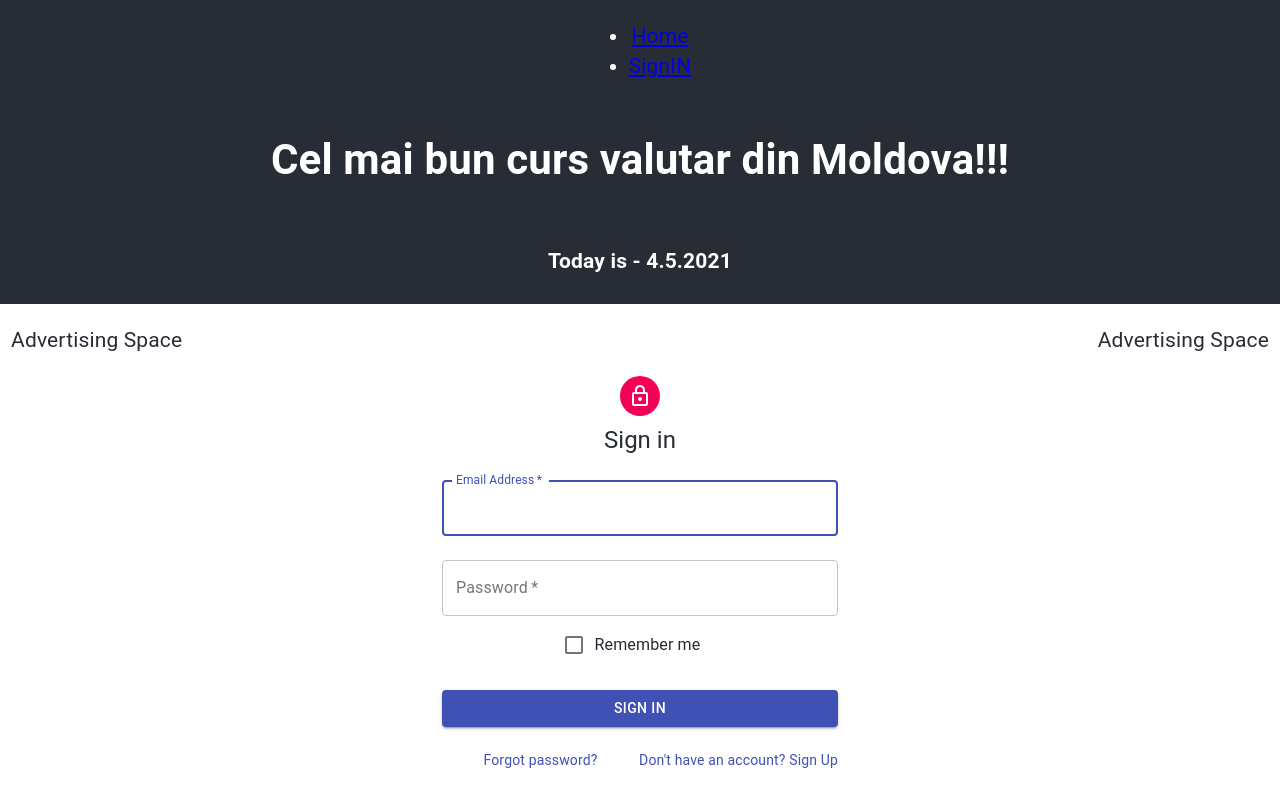
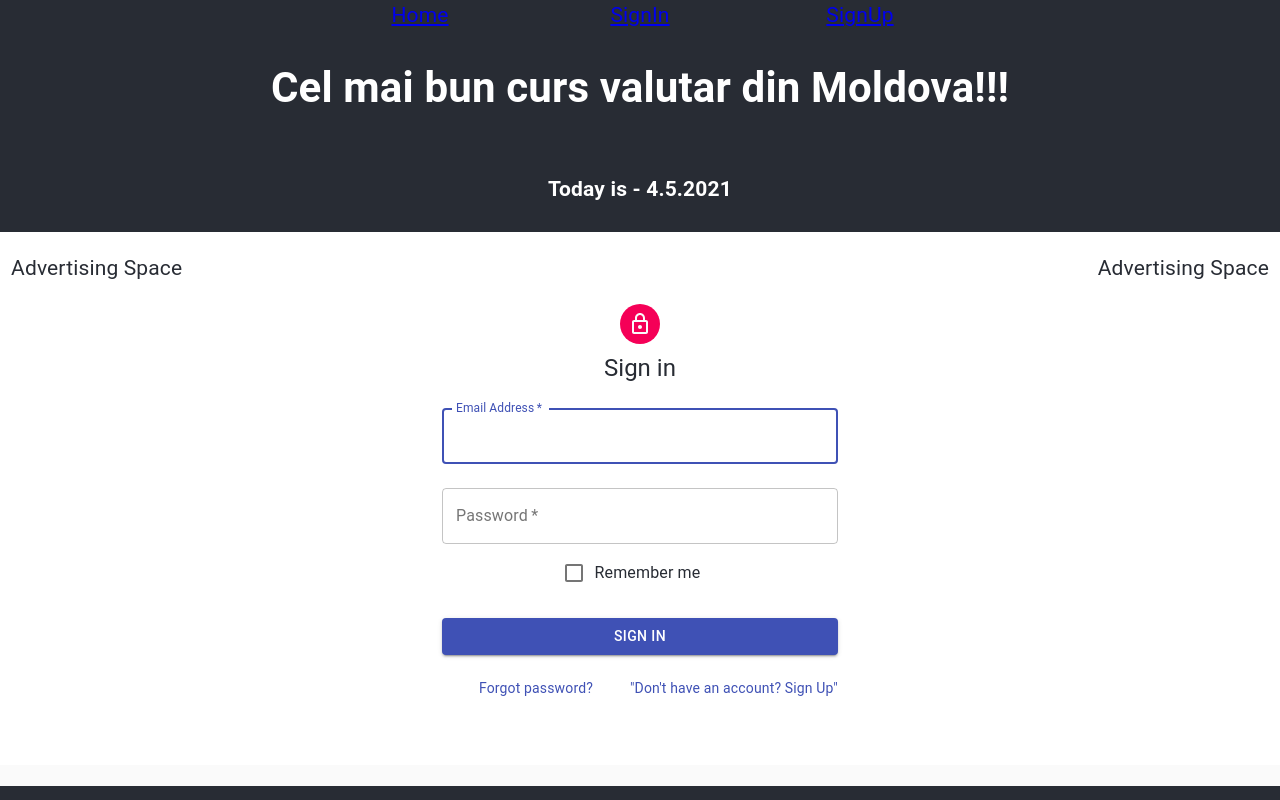
Before and after one commit to baloxegal/ts_hooks, a React (Create React App) app: page /SignIn in a window 1280 px wide. Shown: the top 800 px of the page. Built offline with nearby package versions, Linux system fonts and the light colour scheme.

Commit message:
With SignUp

```diff
--- a/src/components/Body.tsx
+++ b/src/components/Body.tsx
@@ -1,8 +1,10 @@
 import { Grid } from '@material-ui/core';
-import { BrowserRouter, Switch, Route, Link } from 'react-router-dom';
+import { Switch, Route } from 'react-router-dom';
+import ForgotPassword from './ForgotPassword';
 import Home from './Home';
 import Nothing from './Nothing';
 import SignIn from './SignIn';
+import SignUp from './SignUp';
 
 const Body = () => {
 
@@ -17,6 +19,8 @@ const Body = () => {
                     <Switch>
                         <Route exact path='/' component={Home}/>
                         <Route path='/SignIn' component={SignIn}/>
+                        <Route path='/SignUp' component={SignUp}/>
+                        <Route path='/ForgotPassword' component={ForgotPassword}/>
                         <Route component={Nothing}/>
                     </Switch>
                 </Grid>
--- /dev/null
+++ b/src/components/ForgotPassword.tsx
@@ -0,0 +1,5 @@
+export default function ForgotPassword (){
+    return(
+        <h3 className='App-Forgot-Password'> Forgot Password </h3>
+    )
+}
--- a/src/components/Header.tsx
+++ b/src/components/Header.tsx
@@ -1,3 +1,4 @@
+import { Grid } from '@material-ui/core';
 import React, { useEffect, useState } from 'react';
 import { Link } from 'react-router-dom';
 
@@ -8,10 +9,23 @@ export default function Header (props: any) {
     return(
 
         <div className="App-header">
-            <ul>
-                <li><Link to='/'>Home</Link></li>
-                <li><Link to='/SignIn'>SignIN</Link></li>
-            </ul>
+            <Grid container spacing={5}>
+                <Grid item xs={12} sm={3}>
+                    <span></span>
+                </Grid>
+                <Grid item xs={12} sm={2}>
+                    <span><Link to='/'>Home</Link></span>
+                </Grid>
+                <Grid item xs={12} sm={2}>
+                    <span><Link to='/SignIn'>SignIn</Link></span>
+                </Grid>
+                <Grid item xs={12} sm={2}>
+                    <span><Link to='/SignUp'>SignUp</Link></span>
+                </Grid>
+                <Grid item xs={12} sm={3}>
+                    <span></span>
+                </Grid>
+            </Grid>
             <h1>
                 {props.text}
             </h1>
--- a/src/components/SignIn.tsx
+++ b/src/components/SignIn.tsx
@@ -48,13 +48,13 @@ export default function SignIn(){
                     </Button>
                     <Grid container>
                         <Grid item xs>
-                            <Link href="#" variant="body2">
+                            <Link href="ForgotPassword" variant="body2">
                                 Forgot password?
                             </Link>
                         </Grid>
                         <Grid item>
-                            <Link href="#" variant="body2">
-                                {"Don't have an account? Sign Up"}
+                            <Link href="SignUp" variant="body2">
+                                "Don't have an account? Sign Up"
                             </Link>
                         </Grid>
                     </Grid>
--- /dev/null
+++ b/src/components/SignUp.tsx
@@ -0,0 +1,5 @@
+export default function SignUp (){
+    return(
+        <h3 className='App-SignUp'> SignUp </h3>
+    )
+}
```
